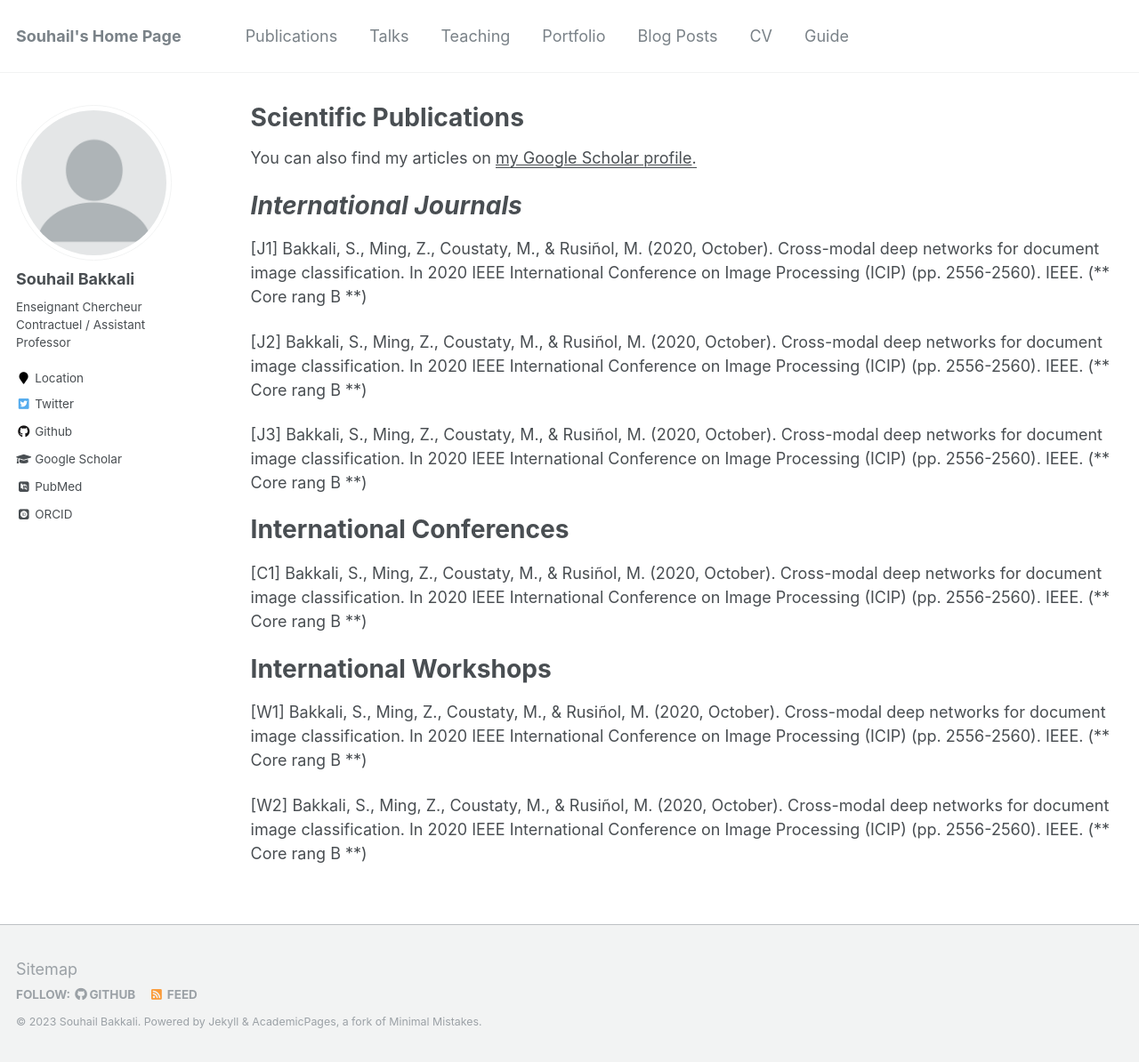
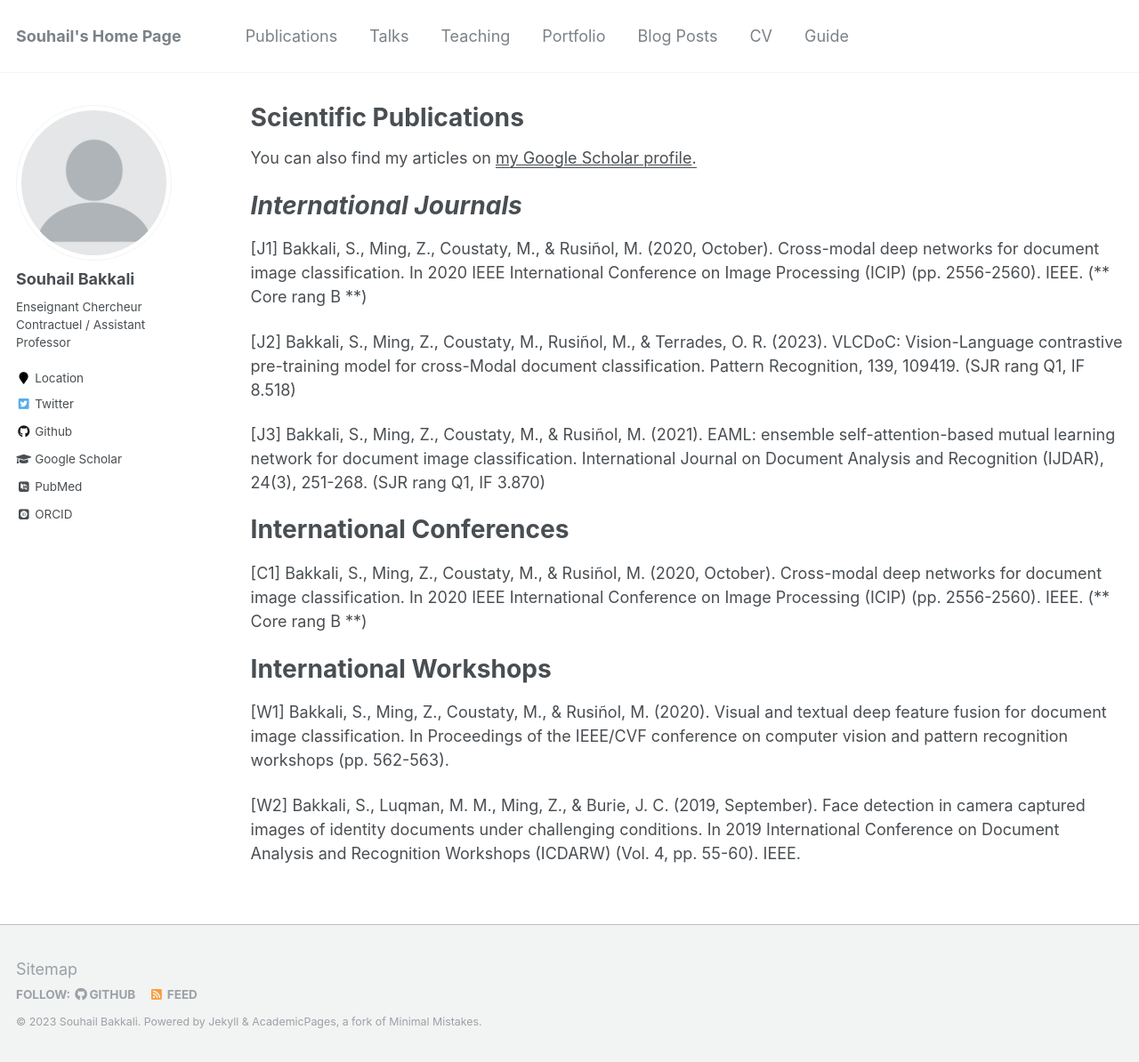
Before and after one commit to Sbakkalii/Sbakkalii.github.io, a Jekyll site: the page built from _publications/scientific-publications.md, in a window 1280 px wide and 1194 px high. Shown: the whole window at 89% size. Built offline with Jekyll 4.4.1, drawn with Linux system fonts in a browser that asks for light colours; some web fonts are replaced.

Commit message:
Update scientific-publications.md

```diff
--- a/_publications/scientific-publications.md
+++ b/_publications/scientific-publications.md
@@ -12,11 +12,12 @@ You can also find my articles on <u><a href="{{author.googlescholar}}">my Google
 
 <i> International Journals </i>
 ======
+
 [J1] Bakkali, S., Ming, Z., Coustaty, M., & Rusiñol, M. (2020, October). Cross-modal deep networks for document image classification. In 2020 IEEE International Conference on Image Processing (ICIP) (pp. 2556-2560). IEEE. (** Core rang B **)
 
-[J2] Bakkali, S., Ming, Z., Coustaty, M., & Rusiñol, M. (2020, October). Cross-modal deep networks for document image classification. In 2020 IEEE International Conference on Image Processing (ICIP) (pp. 2556-2560). IEEE. (** Core rang B **)
+[J2] Bakkali, S., Ming, Z., Coustaty, M., Rusiñol, M., & Terrades, O. R. (2023). VLCDoC: Vision-Language contrastive pre-training model for cross-Modal document classification. Pattern Recognition, 139, 109419. (SJR rang Q1, IF 8.518)
 
-[J3] Bakkali, S., Ming, Z., Coustaty, M., & Rusiñol, M. (2020, October). Cross-modal deep networks for document image classification. In 2020 IEEE International Conference on Image Processing (ICIP) (pp. 2556-2560). IEEE. (** Core rang B **)
+[J3] Bakkali, S., Ming, Z., Coustaty, M., & Rusiñol, M. (2021). EAML: ensemble self-attention-based mutual learning network for document image classification. International Journal on Document Analysis and Recognition (IJDAR), 24(3), 251-268. (SJR rang Q1, IF 3.870)
 
 International Conferences
 ======
@@ -24,6 +25,6 @@ International Conferences
 
 International Workshops
 ======
-[W1] Bakkali, S., Ming, Z., Coustaty, M., & Rusiñol, M. (2020, October). Cross-modal deep networks for document image classification. In 2020 IEEE International Conference on Image Processing (ICIP) (pp. 2556-2560). IEEE. (** Core rang B **)
+[W1] Bakkali, S., Ming, Z., Coustaty, M., & Rusiñol, M. (2020). Visual and textual deep feature fusion for document image classification. In Proceedings of the IEEE/CVF conference on computer vision and pattern recognition workshops (pp. 562-563).
 
-[W2] Bakkali, S., Ming, Z., Coustaty, M., & Rusiñol, M. (2020, October). Cross-modal deep networks for document image classification. In 2020 IEEE International Conference on Image Processing (ICIP) (pp. 2556-2560). IEEE. (** Core rang B **)
+[W2] Bakkali, S., Luqman, M. M., Ming, Z., & Burie, J. C. (2019, September). Face detection in camera captured images of identity documents under challenging conditions. In 2019 International Conference on Document Analysis and Recognition Workshops (ICDARW) (Vol. 4, pp. 55-60). IEEE.
```
